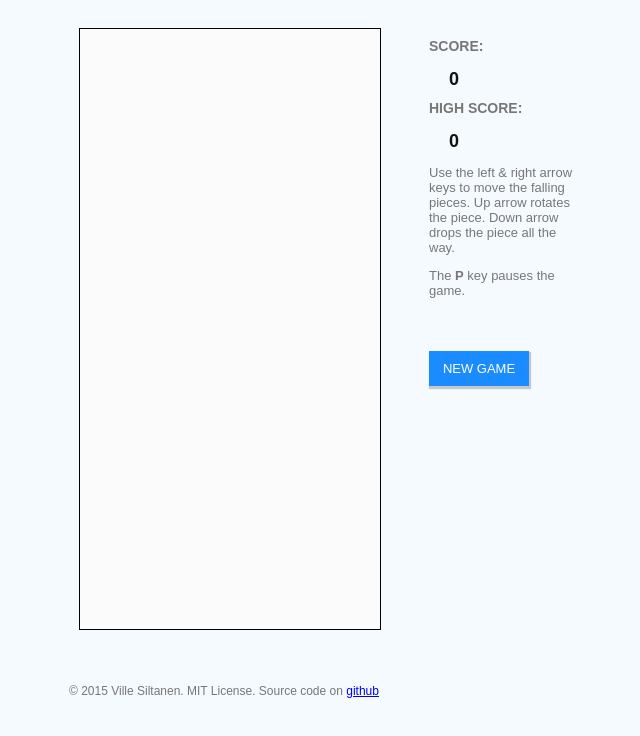
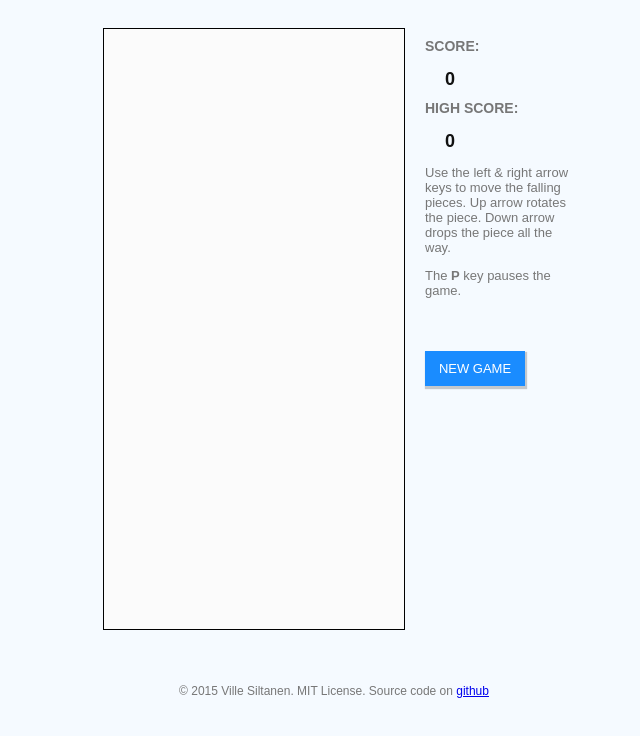
Before and after one commit to villez/xtris, a website: page xtris.html in a window 1280 px wide. Shown: the whole page, without its empty margins (316-956 px from the left). Drawn offline with Linux system fonts and the light colour scheme.

Commit message:
trying out flexbox for page layout

```diff
--- a/style.css
+++ b/style.css
@@ -9,20 +9,18 @@ body {
 }
 
 .main {
-    max-width: 550px;
-    margin: 0 auto;
+    display: flex;
+    flex-direction: row;
+    justify-content: center;
 }
 
 .game-main {
     margin: 20px 0 0 0;
-    width: 360px;
-    float: left;
 }
 
 .game-sidebar {
     margin: 20px 0 0 20px;
     width: 150px;
-    float: left;
     font: bold 14px sans-serif;
     text-transform: uppercase;
     color: #777;
@@ -67,7 +65,7 @@ button:focus {
 }
 
 footer {
-    clear: both;
+    text-align: center;
     padding: 50px 0 0 20px;
     font: 12px sans-serif;
     color: #777;
--- a/xtris.html
+++ b/xtris.html
@@ -35,11 +35,10 @@
 
         <button id="restart">New Game</button>
       </div>
-
-      <footer>
-        &copy; 2015 Ville Siltanen. MIT License. Source code on <a href="https://github.com/villez/xtris">github</a>
-      </footer>
     </div>
+    <footer>
+      &copy; 2015 Ville Siltanen. MIT License. Source code on <a href="https://github.com/villez/xtris">github</a>
+    </footer>
 
     <script src="xtris.js"></script>
   </body>
```
